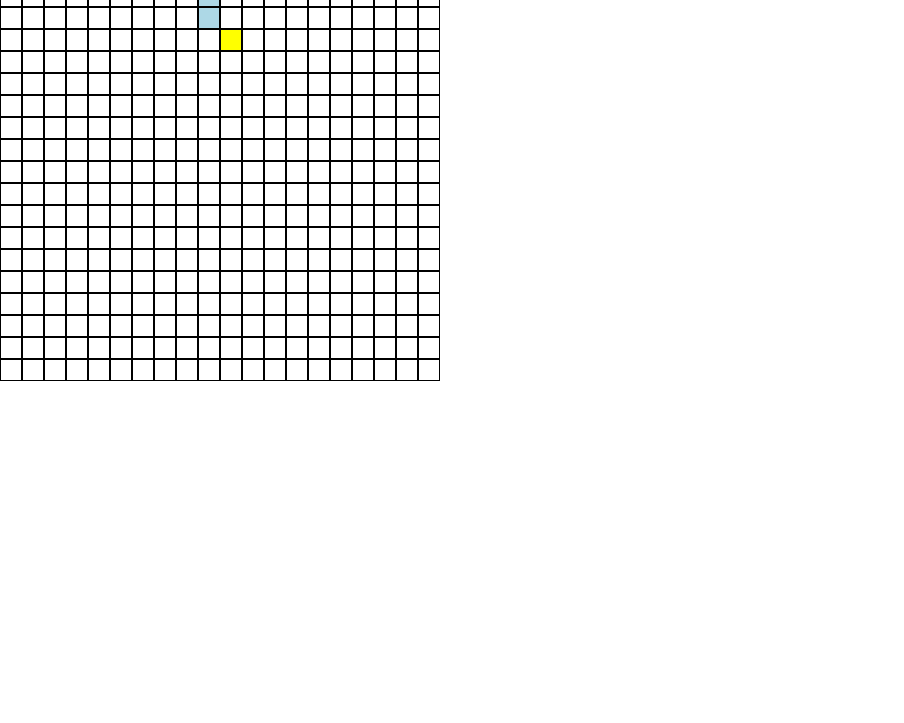
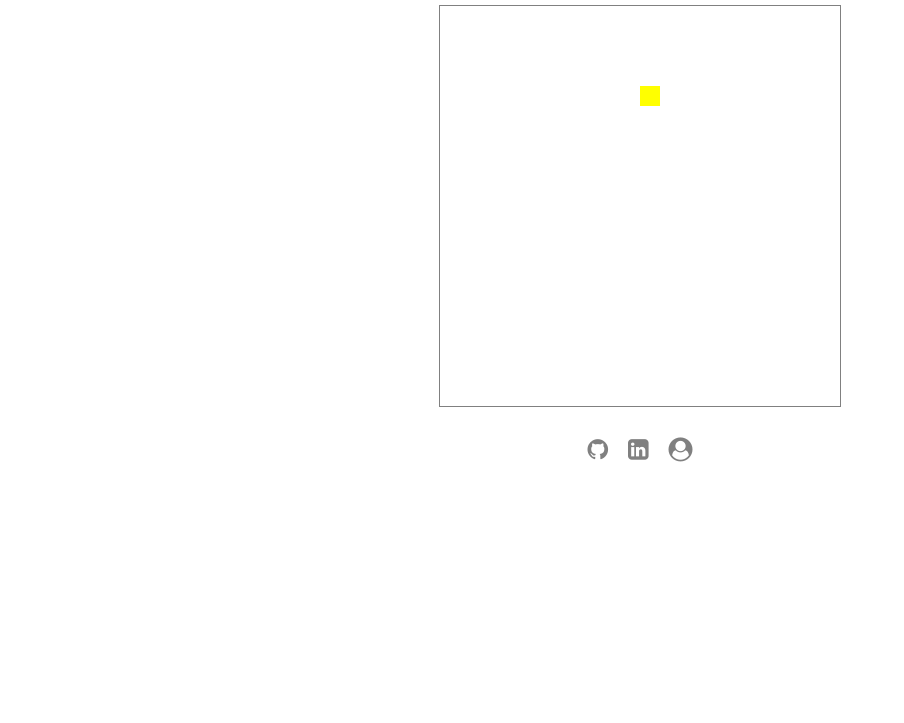
Before and after one commit to liumaggie/jCurry, a website: page snake/snake.html in a window 1280 px wide. Shown: the part 77-800 px from the top of the page, without its empty margins (0-904 px from the left). Drawn offline with Linux system fonts and the light colour scheme.

Commit message:
Style page

```diff
--- a/bundle.js
+++ b/bundle.js
@@ -90,20 +90,40 @@ class Snake {
 
     this.checkGameover(newX, newY);
     this.segments.unshift([newX, newY]);
-    this.segments.pop();
+    const last = this.segments.pop();
+
+    if (this.segments.length !== 0 && this.eatApple()) {
+      const lastPos = this.segments.slice(-1)[0];
+      const newPos = [lastPos[0] + currDir[0], lastPos[1] + currDir[1]];
+      this.segments.push(newPos);
+      this.board.renderApple();
+    }
   }
 
   eatApple() {
     const head = this.segments[0];
-    if (this.board.grid[head[0]][head[1]] === 'A') {
+    const x = head[0];
+    const y = head[1];
+    if (this.board.grid[x][y] === 'A') {
+      this.board.grid[x][y] = ' ';
       return true;
+    }
+    return false;
+  }
+
+  collide() {
+    for (let i=1; i < this.segments.length; i++) {
+      if (this.segments[i] === this.segments[0]) {
+        return true;
+      }
     }
     return false;
   }
 
   checkGameover(x, y) {
     if (x < 0 || y < 0 ||
-        x >= this.board.length || y >= this.board.length ) {
+        x >= this.board.length || y >= this.board.length ||
+        this.collide()) {
           this.segments = [];
     }
   }
@@ -148,7 +168,7 @@ class SnakeView {
     // this.renderApple();
 
     $l(window).on('keydown', this.handleKey.bind(this));
-    this.interval = window.setInterval(this.step.bind(this), 500);
+    this.interval = window.setInterval(this.step.bind(this), 200);
     // this.addClasses = this.addClasses.bind(this);
   }
 
@@ -181,7 +201,6 @@ class SnakeView {
     this.board.snake.segments.forEach((segment, idx) => {
       this.addClasses(segment, 'snake', idx);
     });
-
     this.addClasses(this.board.apple.pos, 'apple');
   }
 
@@ -202,17 +221,14 @@ class SnakeView {
 
 
   step() {
-    this.board.render();
     if (this.board.snake.segments.length > 0) {
       this.board.snake.move();
-      this.board.snake.eatApple();
       this.renderGrid();
       this.updateRender();
+    } else {
+      alert("You lose!");
+      window.clearInterval(this.interval);
     }
-    // } else {
-    //   alert("You lose!");
-    //   window.clearInterval(this.interval);
-    // }
   }
 }
 
@@ -231,7 +247,6 @@ class Board {
     this.length = length;
     this.snake = new Snake(this);
     this.grid = this.setup();
-    this.render();
     this.renderApple();
   }
 
@@ -255,6 +270,7 @@ class Board {
       y = Math.floor(Math.random() * this.length);
     }
     this.apple = new Apple(x, y);
+    this.grid[x][y] = "A";
   }
 
   render() {
@@ -263,10 +279,6 @@ class Board {
       const y = segment[1];
       this.grid[x][y] = "S";
     });
-
-    if (this.snake.eatApple()) {
-      this.renderApple();
-    }
   }
 
 }
--- a/snake/board.js
+++ b/snake/board.js
@@ -6,7 +6,6 @@ class Board {
     this.length = length;
     this.snake = new Snake(this);
     this.grid = this.setup();
-    this.render();
     this.renderApple();
   }
 
@@ -30,6 +29,7 @@ class Board {
       y = Math.floor(Math.random() * this.length);
     }
     this.apple = new Apple(x, y);
+    this.grid[x][y] = "A";
   }
 
   render() {
@@ -38,10 +38,6 @@ class Board {
       const y = segment[1];
       this.grid[x][y] = "S";
     });
-
-    if (this.snake.eatApple()) {
-      this.renderApple();
-    }
   }
 
 }
--- a/snake/snake.css
+++ b/snake/snake.css
@@ -1,9 +1,38 @@
+body {
+  display: flex;
+  flex-direction: column;
+}
+
+h1 {
+  margin: 0 auto;
+  font-family: sans-serif;
+  font-size: 36px;
+  padding: 20px;
+}
+
 .snake-game {
   display: flex;
+  margin: 0 auto;
+  border: 1px solid gray;
+}
+
+.footer {
+  display: flex;
+  margin: 0 auto;
+  padding: 20px;
+}
+
+.footer > li > a {
+  text-decoration: none;
+  font-size: 24px;
+  color: gray;
+}
+
+.fa:hover {
+  color: lightblue;
 }
 
 li {
-  border: 1px solid black;
   padding: 10px;
 }
 
--- a/snake/snake.html
+++ b/snake/snake.html
@@ -7,9 +7,15 @@
     <link rel="stylesheet" href="./snake.css">
     <script src="../lib/jcurry.js"></script>
     <script src="../bundle.js"></script>
+    <link href="https://maxcdn.bootstrapcdn.com/font-awesome/4.7.0/css/font-awesome.min.css" rel="stylesheet" integrity="sha384-wvfXpqpZZVQGK6TAh5PVlGOfQNHSoD2xbE+QkPxCAFlNEevoEH3Sl0sibVcOQVnN" crossorigin="anonymous">
   </head>
   <body>
     <h1>Snake</h1>
     <div class='snake-game'></div>
+    <ul class='footer'>
+        <li><a class="fa fa-github" href="https://github.com/liumaggie"></a></li>
+        <li><a class="fa fa-linkedin-square" href="https://www.linkedin.com/in/maggie-liu"></a></li>
+        <li><a class="fa fa-user-circle" href="http://maggieliu.me/"></a></li>
+      </ul>
   </body>
 </html>
```
Also changed, not shown: snake/snake-view.js (+4 -8 lines), snake/snake.js (+23 -3 lines).
